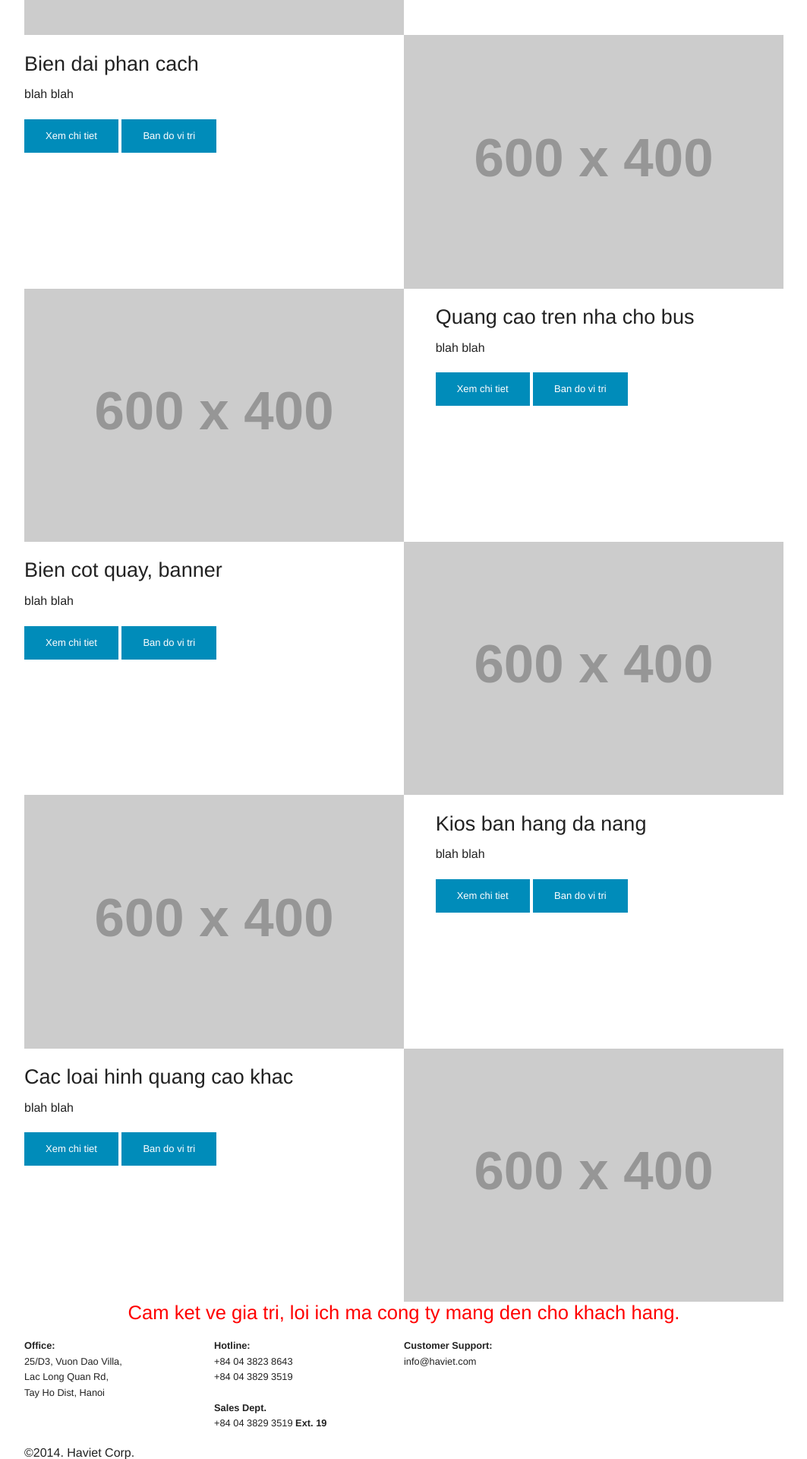
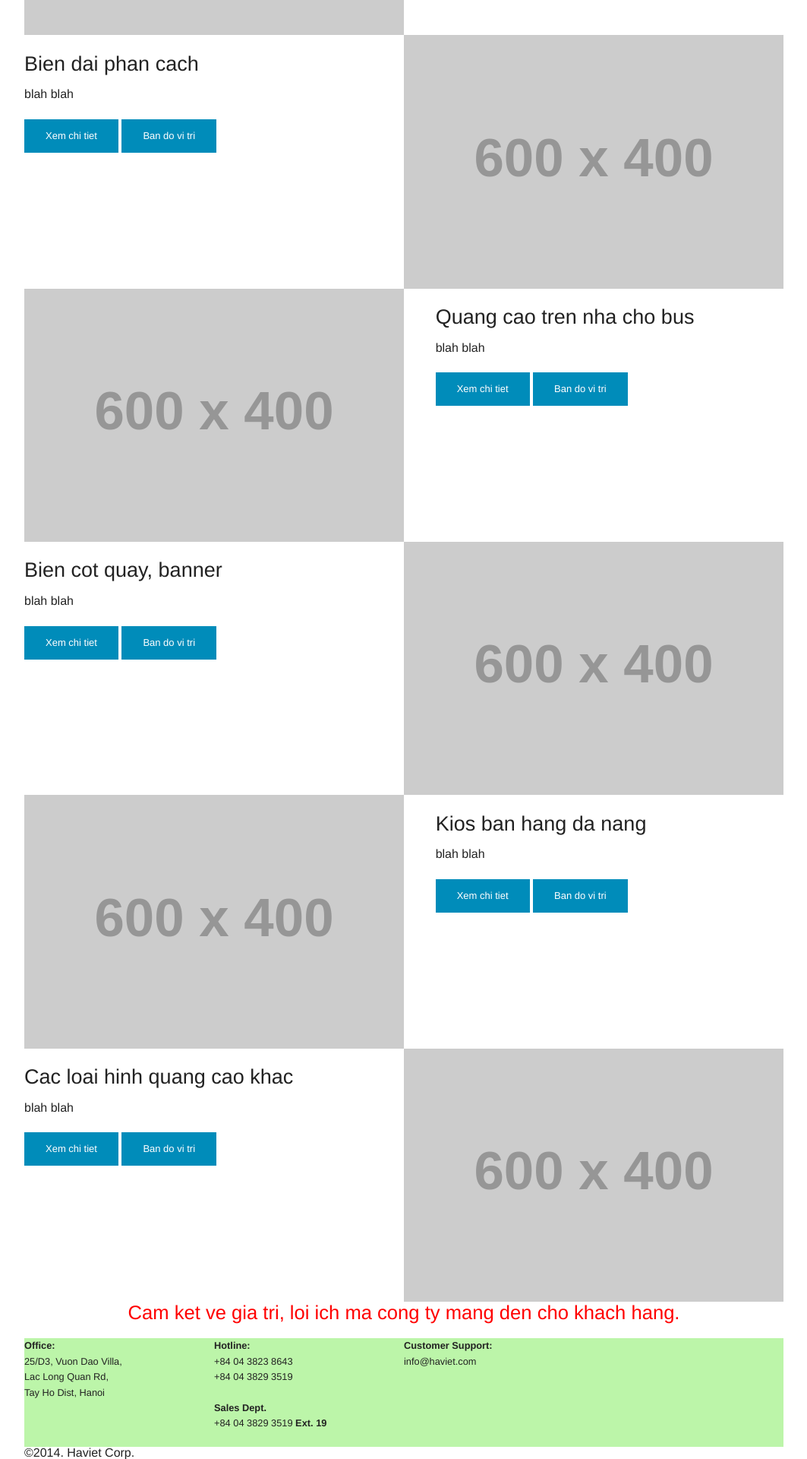
Before and after one commit to haviet/static-on-foundation, a Jekyll site: the page built from index.html, in a window 1280 px wide. Shown: the part 1009-2929 px from the top of the page at 76% size, without its empty margins (108-1171 px from the left). Built offline with Jekyll 4.4.1, drawn with Linux system fonts in a browser that asks for light colours.

Commit message:
Update custom.css

```diff
--- a/css/custom.css
+++ b/css/custom.css
@@ -6,6 +6,10 @@ p.introtext {text-align:center; line-height:1.1em;}
 p.bigtext {font-size:1.6em; color:red;}
 
 div.yellow-bg {background: #F7F8E0;}
+div.light-green-bg {background:#BCF5A9;}
+div.dark-green-bg {background:#0B610B;}
+
+
 div.closing-line p {font-size: 80%;}
 
 div.home-left-content {padding: 0 2em; }
```
